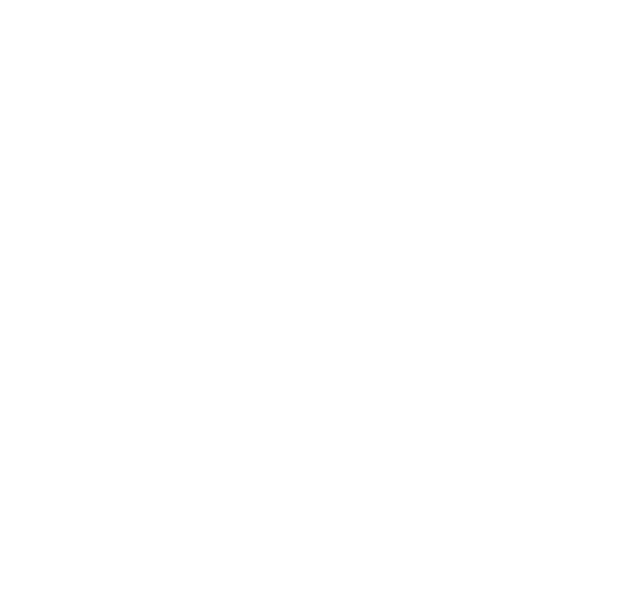
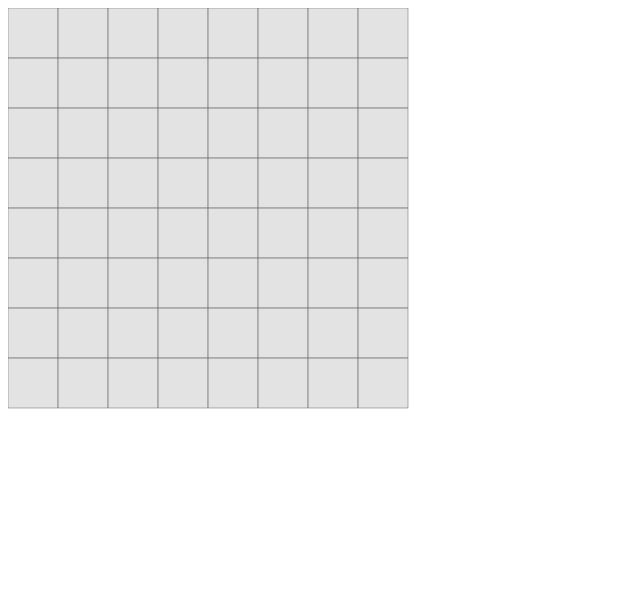
Before and after one commit to alexfradiani/codegladiator, a plain HTML site: page index.html in a window 1280 px wide. Shown: the whole page, without its empty margins (0-640 px from the left). Drawn offline with Linux system fonts and the light colour scheme.

Commit message:
still testing the grid

```diff
--- a/index.html
+++ b/index.html
@@ -6,5 +6,6 @@
   </head>
   <body>
     <canvas id="canvas"></canvas>
+    <script src="grid.js"></script>
   </body>
 </html>
```
